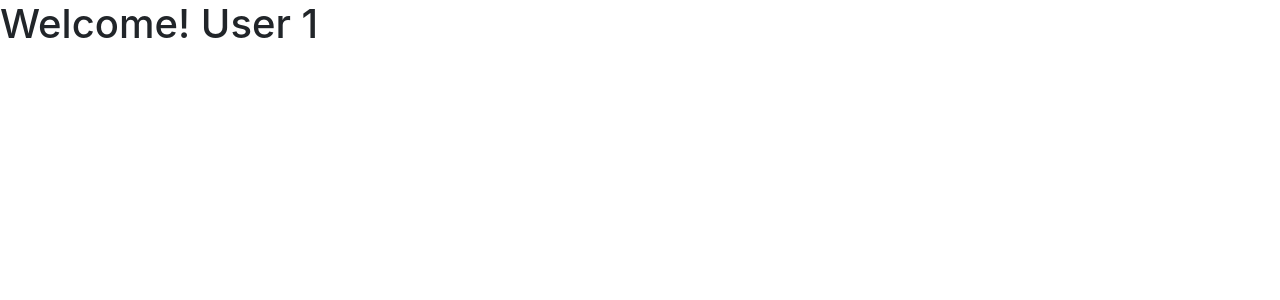
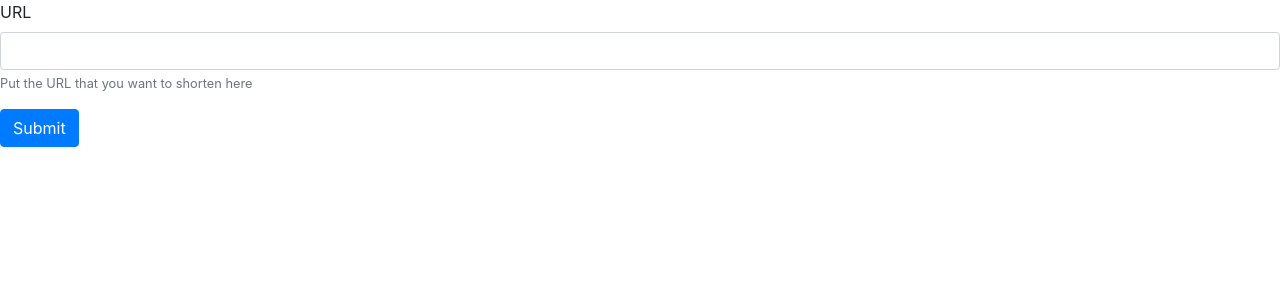
Before and after one commit to boyuan12/Bit.ly-Clone, a Flask app: page / in a window 1280 px wide. Shown: the top 300 px of the page. Run offline with Flask 2, Linux system fonts and the light colour scheme; a user stored in the database is signed in; some libraries are stand-ins or nearby versions.

Commit message:
added tutorial 2's content. Now you can actually shorten the URL

```diff
--- a/app.py
+++ b/app.py
@@ -15,11 +15,32 @@ c = conn.cursor()
 app = Flask(__name__)
 app.config["SECRET_KEY"] = "secretkey"
 
+BASE_URL = "http://0.0.0.0:1234/url/"
 
-@app.route("/")
-@login_required
+@app.route("/", methods=["GET", "POST"])
 def index():
-    return render_template("index.html")
+    if request.method == "POST":
+
+        if not request.form.get("url"):
+            "please fill out all required fields"
+
+        auto_code = random_str()
+
+        codes = c.execute("SELECT * FROM urls WHERE auto_code=:auto_code OR code=:auto_code", {"auto_code" : auto_code}).fetchall()
+
+        while len(codes) != 0:
+            auto_code = random_str()
+
+            codes = c.execute("SELECT * FROM urls WHERE auto_code=:auto_code OR code=:auto_code", {"auto_code" : auto_code}).fetchall()
+
+        c.execute("INSERT INTO urls (original_url, auto_code, code) VALUES (:o_url, :code, :code)", {"o_url": request.form.get("url"), "code": auto_code})
+
+        conn.commit()
+
+        return render_template("success.html", BASE_URL=BASE_URL, auto_code=auto_code)
+
+    else:
+        return render_template("index.html")
 
 
 @app.route("/register", methods=["GET", "POST"])
@@ -85,3 +106,17 @@ def login():
 def logout():
     session.clear()
     return redirect(url_for("login"))
+
+@app.route("/url/<string:code>")
+def url(code):
+
+    result = c.execute("SELECT original_url FROM urls WHERE code=:code", {"code": code}).fetchall()
+
+    if len(result) != 1:
+        return "404"
+
+    return redirect(result[0][0])
+
+
+if __name__ == "__main__":
+    app.run(host="0.0.0.0", port=1234, debug=True)
--- a/helpers.py
+++ b/helpers.py
@@ -1,5 +1,9 @@
+import random
+import string
+
 from functools import wraps
 from flask import request, redirect, url_for, session
+
 
 def login_required(f):
     @wraps(f)
@@ -8,3 +12,10 @@ def login_required(f):
             return redirect(url_for('login')) # , next=request.url
         return f(*args, **kwargs)
     return decorated_function
+
+
+def random_str(digit=7):
+    chars = ""
+    for i in range(digit):
+        chars += random.choice(string.ascii_letters + string.digits)
+    return chars
--- a/templates/index.html
+++ b/templates/index.html
@@ -5,5 +5,12 @@
 {% endblock %}
 
 {% block main %}
-    <h1>Welcome! User {{ session["user_id"] }}</h1>
+    <form action="/" method="POST">
+        <div class="form-group">
+            <label for="exampleInputEmail1">URL</label>
+            <input type="url" class="form-control" id="exampleInputEmail1" aria-describedby="emailHelp" name="url">
+            <small id="emailHelp" class="form-text text-muted">Put the URL that you want to shorten here</small>
+        </div>
+        <button type="submit" class="btn btn-primary">Submit</button>
+    </form>
 {% endblock %}
```
Also changed, not shown: templates/success.html (added, +11 -0 lines), db.sqlite3.
